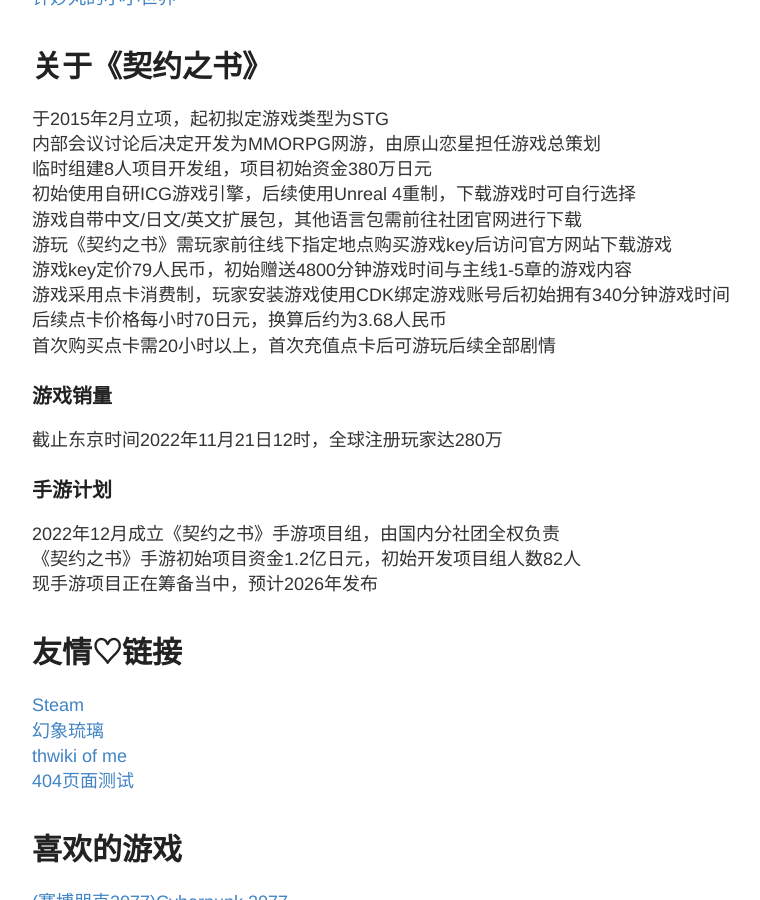
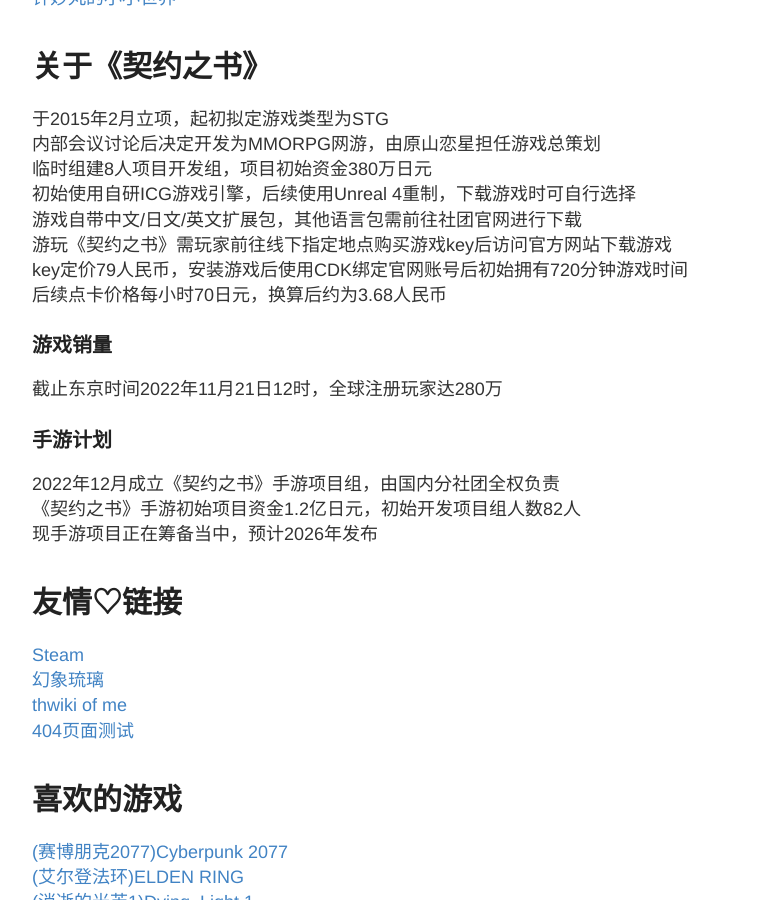
Before and after one commit to ManakaGekka/ManakaGekka.git1hub.io, a Jekyll site: the page built from about.md, in a window 1280 px wide and 900 px high, scrolled down 1300 px. Shown: the whole window, without its empty margins (248-1008 px from the left). Built offline with Jekyll 4.4.1, drawn with Linux system fonts in a browser that asks for light colours.

Commit message:
Update about.md

```diff
--- a/about.md
+++ b/about.md
@@ -47,10 +47,8 @@ MC of Win10 ID：HarayamaRese322<br>
 初始使用自研ICG游戏引擎，后续使用Unreal 4重制，下载游戏时可自行选择<br>
 游戏自带中文/日文/英文扩展包，其他语言包需前往社团官网进行下载<br>
 游玩《契约之书》需玩家前往线下指定地点购买游戏key后访问官方网站下载游戏<br>
-游戏key定价79人民币，初始赠送4800分钟游戏时间与主线1-5章的游戏内容<br>
-游戏采用点卡消费制，玩家安装游戏使用CDK绑定游戏账号后初始拥有340分钟游戏时间<br>
+key定价79人民币，安装游戏后使用CDK绑定官网账号后初始拥有720分钟游戏时间<br>
 后续点卡价格每小时70日元，换算后约为3.68人民币<br>
-首次购买点卡需20小时以上，首次充值点卡后可游玩后续全部剧情<br>
 ### 游戏销量
 截止东京时间2022年11月21日12时，全球注册玩家达280万<br>
 ### 手游计划
@@ -61,7 +59,7 @@ MC of Win10 ID：HarayamaRese322<br>
 [Steam](https://steamcommunity.com/id/HarayamaRese/)<br>
 [幻象琉璃](https://thwiki.cc/-/4m2m)<br>
 [thwiki of me](https://thwiki.cc/-/560t)<br>
-[404页面测试](QQ651715794)<br>
+[404页面测试](1145141919810)<br>
 # 喜欢的游戏
 [(赛博朋克2077)Cyberpunk 2077](https://store.steampowered.com/app/1091500)<br>
 [(艾尔登法环)ELDEN RING](https://store.steampowered.com/app/1245620)<br>
```
